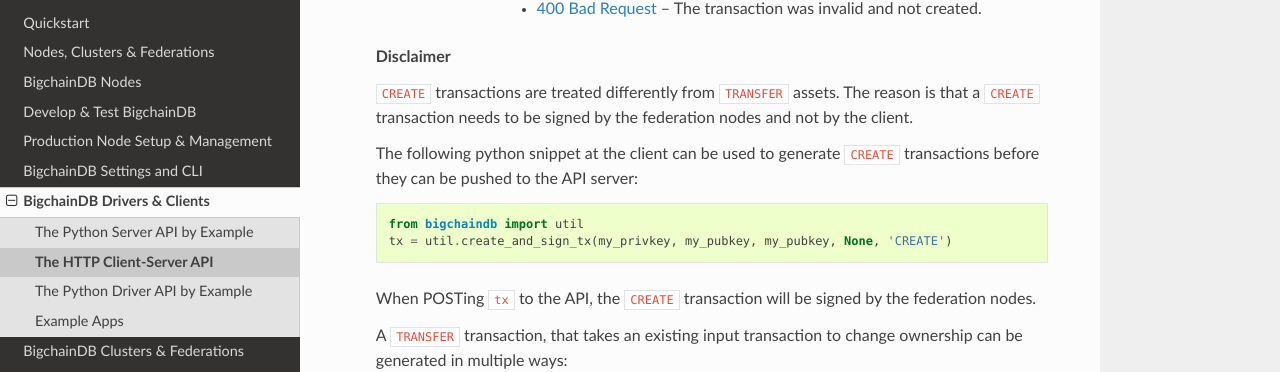
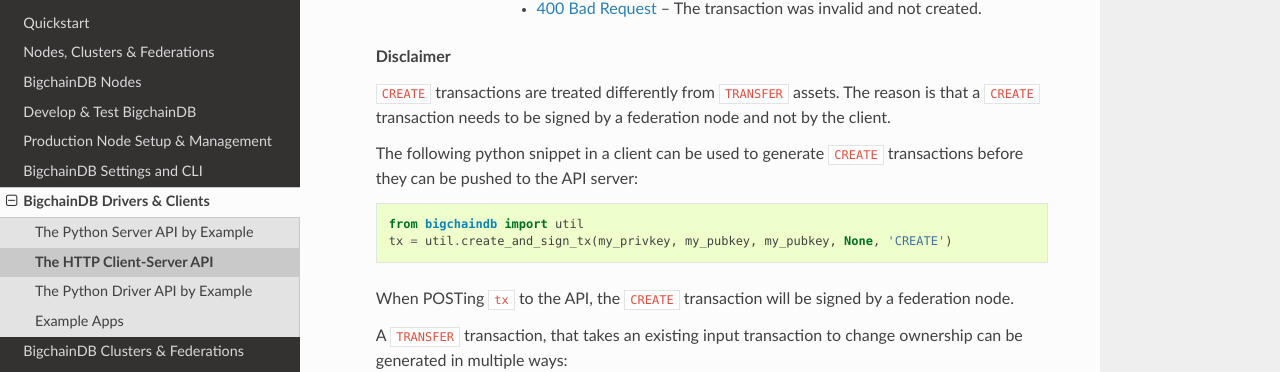
Before and after one commit to thematerials-network/bigchaindb-node, a Sphinx documentation site: the page built from bigchaindb/docs/source/drivers-clients/http-client-server-api.rst, in a window 1280 px wide and 900 px high, scrolled down 3600 px. Shown: the part 152-524 px from the top of the window. Built offline with Sphinx 7.4.7 and the Read the Docs theme 2.0.0, drawn with Linux system fonts in a browser that asks for light colours.

Commit message:
PR review docs

```diff
--- a/bigchaindb/docs/source/drivers-clients/http-client-server-api.rst
+++ b/bigchaindb/docs/source/drivers-clients/http-client-server-api.rst
@@ -199,16 +199,16 @@ The HTTP API currently exposes two endpoints, one to get information about a spe
    **Disclaimer**
 
    ``CREATE`` transactions are treated differently from ``TRANSFER`` assets.
-   The reason is that a ``CREATE`` transaction needs to be signed by the federation nodes and not by the client.
+   The reason is that a ``CREATE`` transaction needs to be signed by a federation node and not by the client.
 
-   The following python snippet at the client can be used to generate ``CREATE`` transactions before they can be pushed to the API server:
+   The following python snippet in a client can be used to generate ``CREATE`` transactions before they can be pushed to the API server:
 
    .. code-block:: python
 
        from bigchaindb import util
        tx = util.create_and_sign_tx(my_privkey, my_pubkey, my_pubkey, None, 'CREATE')
 
-   When POSTing ``tx`` to the API, the ``CREATE`` transaction will be signed by the federation nodes.
+   When POSTing ``tx`` to the API, the ``CREATE`` transaction will be signed by a federation node.
 
    A ``TRANSFER`` transaction, that takes an existing input transaction to change ownership can be generated in multiple ways:
 
```
